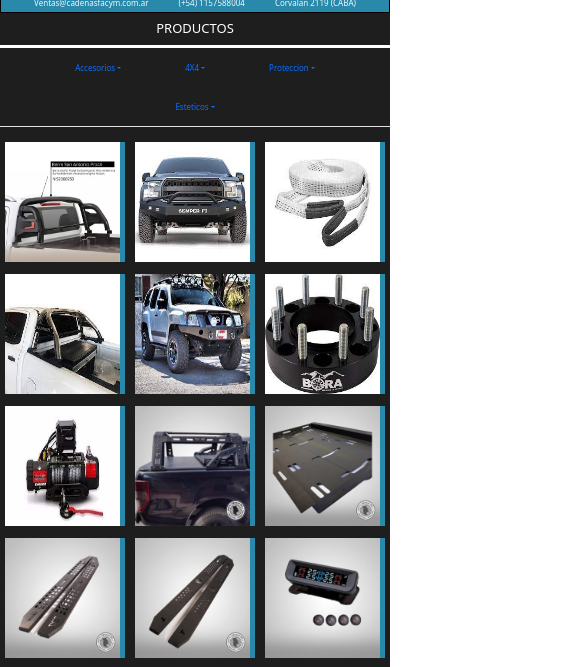
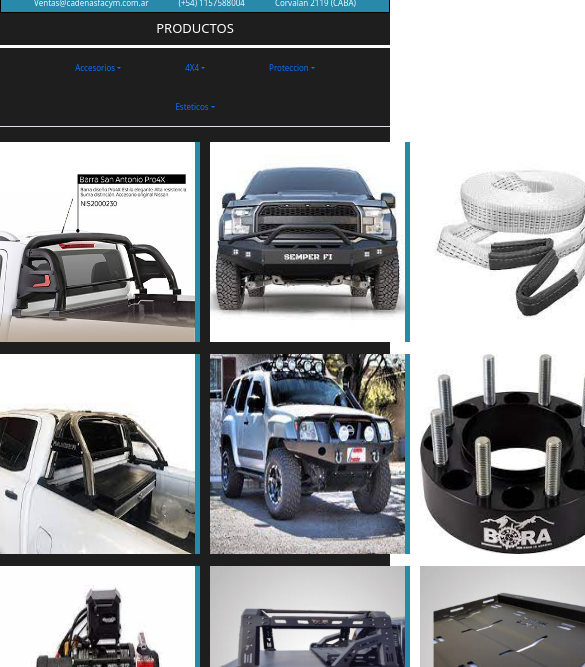
Before and after one commit to Aletok23/Facym-OFF-ROAD, a website: page pages/productos.html in a window 390 px wide. Shown: the part 112-779 px from the top of the page, 585 px wide, since content can reach past the window. Drawn offline with nearby package versions, Linux system fonts and the light colour scheme.

Commit message:
last commit

```diff
--- a/styles/style.css
+++ b/styles/style.css
@@ -336,9 +336,16 @@ button {
   }
 
 .galeria-container img{
-  width: 120px;
-  height: 120px;
+  width: 200px;
+  height: 200px;
   border-right: #2889AA solid 5px;
+}
+.galeria-container {
+  grid-template-columns: repeat(3, 1fr);
+  grid-template-rows: repeat(5, 1fr);
+  row-gap: 10px;
+  column-gap: 10px;
+  margin-top: 10px;
 }
 .navbar-productos ul{
   font-size: 17px;
@@ -399,15 +406,6 @@ height: 630px;
   row-gap: .75rem;
   margin-top: 15px;
 }
-
-
-
-
-
-
-
-
-
 }
 
 /*# sourceMappingURL=style.css.map */
```
